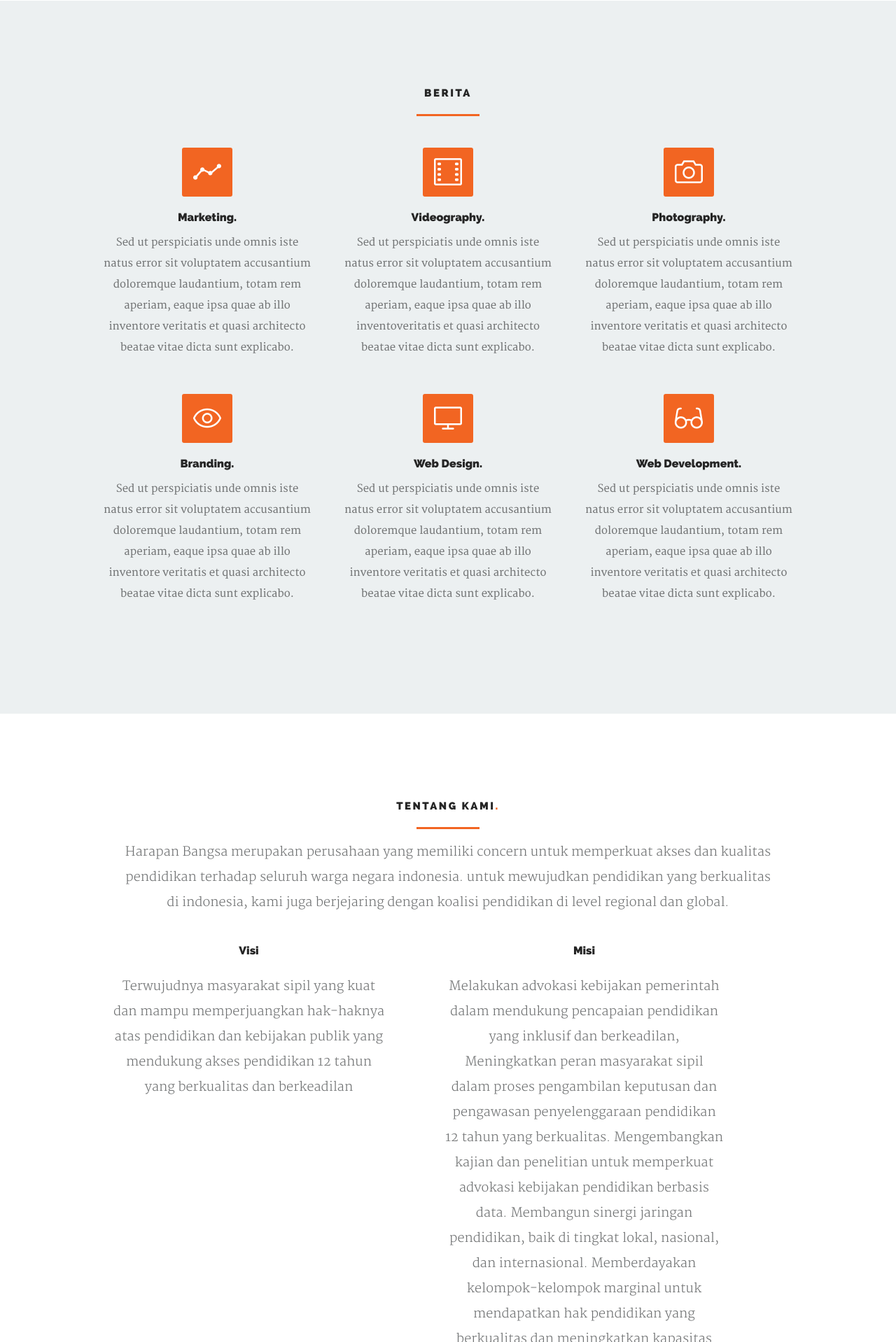
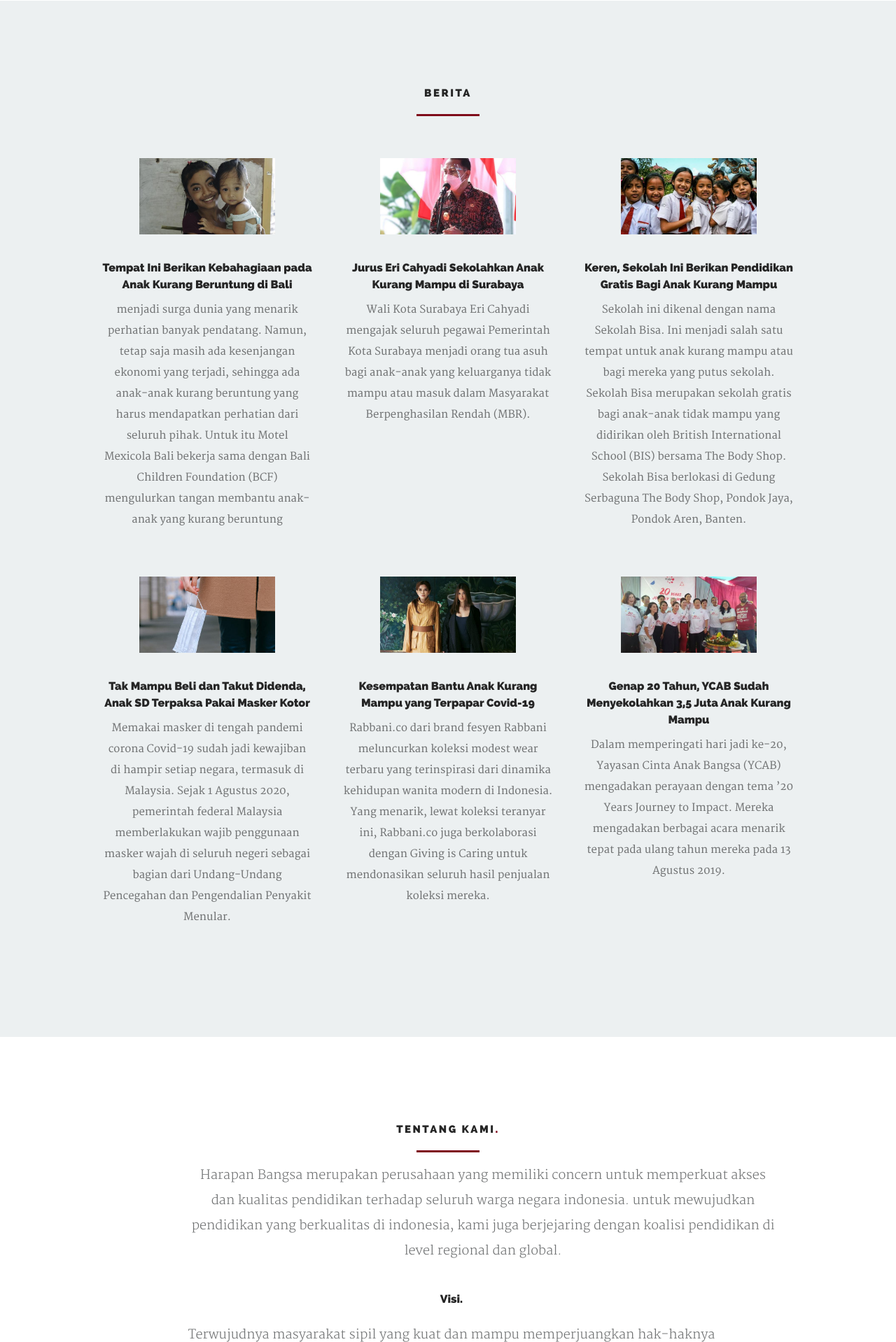
Before and after one commit to Andre17190177/UAS-Web_Programming_2-Kelompok_2, a CodeIgniter app: page /harapanbangsa/ in a window 1280 px wide. Shown: the part 966-2884 px from the top of the page at 70% size. Run offline with CodeIgniter, Linux system fonts and the light colour scheme; some libraries are stand-ins or nearby versions.

Commit message:
update berita dan tentang

```diff
--- a/harapanbangsa/application/views/templates/header.php
+++ b/harapanbangsa/application/views/templates/header.php
@@ -52,7 +52,6 @@
         <div class="row header-inner">
 
             <div class="logo">
-                <a class="smoothscroll" href="#beranda">Puremedia.</a>
                 <a class="smoothscroll" href="#beranda">P.</a>
             </div>
 
--- a/harapanbangsa/application/views/templates/index.php
+++ b/harapanbangsa/application/views/templates/index.php
@@ -84,13 +84,15 @@
                 <div class="bgrid">
 
                     <div class="icon-part">
-                        <span class="icon-graph"></span>
+                        <img src="images/berita1.jpg">
                     </div>
 
-                    <h3>Marketing.</h3>
+                    <h3>Tempat Ini Berikan Kebahagiaan pada Anak Kurang Beruntung di Bali</h3>
 
                     <div class="berita-content">
-                        <p>Sed ut perspiciatis unde omnis iste natus error sit voluptatem accusantium doloremque laudantium, totam rem aperiam, eaque ipsa quae ab illo inventore veritatis et quasi architecto beatae vitae dicta sunt explicabo.
+                        <p>menjadi surga dunia yang menarik perhatian banyak pendatang. Namun, tetap saja masih ada kesenjangan ekonomi yang terjadi,
+                        sehingga ada anak-anak kurang beruntung yang harus mendapatkan perhatian dari seluruh pihak. Untuk itu Motel Mexicola Bali
+                        bekerja sama dengan Bali Children Foundation (BCF) mengulurkan tangan membantu anak-anak yang kurang beruntung
                         </p>
                     </div>
 
@@ -99,13 +101,15 @@
                 <div class="bgrid">
 
                     <div class="icon-part">
-                        <i class="icon-film"></i>
+                        <img src="images/berita2.jpg">
                     </div>
 
-                    <h3>Videography.</h3>
+                    <h3>Jurus Eri Cahyadi Sekolahkan Anak Kurang Mampu di Surabaya</h3>
 
                     <div class="berita-content">
-                        <p>Sed ut perspiciatis unde omnis iste natus error sit voluptatem accusantium doloremque laudantium, totam rem aperiam, eaque ipsa quae ab illo inventoveritatis et quasi architecto beatae vitae dicta sunt explicabo.
+                        <p>Wali Kota Surabaya Eri Cahyadi mengajak seluruh pegawai Pemerintah Kota Surabaya menjadi
+                        orang tua asuh bagi anak-anak yang keluarganya tidak mampu atau masuk dalam Masyarakat
+                        Berpenghasilan Rendah (MBR).
                         </p>
                     </div>
 
@@ -114,13 +118,17 @@
                 <div class="bgrid">
 
                     <div class="icon-part">
-                        <i class="icon-camera"></i>
+                    <img src="images/berita3.jpg">
                     </div>
 
-                    <h3>Photography.</h3>
+                    <h3>Keren, Sekolah Ini Berikan Pendidikan Gratis Bagi Anak Kurang Mampu</h3>
 
                     <div class="berita-content">
-                        <p>Sed ut perspiciatis unde omnis iste natus error sit voluptatem accusantium doloremque laudantium, totam rem aperiam, eaque ipsa quae ab illo inventore veritatis et quasi architecto beatae vitae dicta sunt explicabo.
+                        <p>Sekolah ini dikenal dengan nama Sekolah Bisa.
+                        Ini menjadi salah satu tempat untuk anak kurang mampu atau bagi mereka yang putus sekolah.
+                        Sekolah Bisa merupakan sekolah gratis bagi anak-anak tidak mampu yang didirikan oleh British
+                        International School (BIS) bersama The Body Shop. Sekolah Bisa berlokasi di Gedung Serbaguna
+                        The Body Shop, Pondok Jaya, Pondok Aren, Banten.
                         </p>
                     </div>
 
@@ -129,13 +137,15 @@
                 <div class="bgrid first">
 
                     <div class="icon-part">
-                        <i class="icon-eye"></i>
+                        <img src="images/berita4.jpg">
                     </div>
 
-                    <h3>Branding.</h3>
+                    <h3>Tak Mampu Beli dan Takut Didenda, Anak SD Terpaksa Pakai Masker Kotor</h3>
 
                     <div class="berita-content">
-                        <p>Sed ut perspiciatis unde omnis iste natus error sit voluptatem accusantium doloremque laudantium, totam rem aperiam, eaque ipsa quae ab illo inventore veritatis et quasi architecto beatae vitae dicta sunt explicabo.
+                        <p>Memakai masker di tengah pandemi corona Covid-19 sudah jadi kewajiban di hampir setiap negara,
+                        termasuk di Malaysia. Sejak 1 Agustus 2020, pemerintah federal Malaysia memberlakukan wajib penggunaan
+                        masker wajah di seluruh negeri sebagai bagian dari Undang-Undang Pencegahan dan Pengendalian Penyakit Menular.
                         </p>
                     </div>
 
@@ -144,13 +154,15 @@
                 <div class="bgrid">
 
                     <div class="icon-part">
-                        <i class="icon-screen-desktop"></i>
+                        <img src="images/berita5.jpg">
                     </div>
 
-                    <h3>Web Design.</h3>
+                    <h3>Kesempatan Bantu Anak Kurang Mampu yang Terpapar Covid-19</h3>
 
                     <div class="berita-content">
-                        <p>Sed ut perspiciatis unde omnis iste natus error sit voluptatem accusantium doloremque laudantium, totam rem aperiam, eaque ipsa quae ab illo inventore veritatis et quasi architecto beatae vitae dicta sunt explicabo.
+                        <p>Rabbani.co dari brand fesyen Rabbani meluncurkan koleksi modest wear terbaru yang terinspirasi
+                        dari dinamika kehidupan wanita modern di Indonesia. Yang menarik, lewat koleksi teranyar ini, Rabbani.co
+                        juga berkolaborasi dengan Giving is Caring untuk mendonasikan seluruh hasil penjualan koleksi mereka.
                         </p>
                     </div>
 
@@ -159,13 +171,15 @@
                 <div class="bgrid">
 
                     <div class="icon-part">
-                        <i class="icon-eyeglasses"></i>
+                        <img src="images/berita6.jpg">
                     </div>
 
-                    <h3>Web Development.</h3>
+                    <h3>Genap 20 Tahun, YCAB Sudah Menyekolahkan 3,5 Juta Anak Kurang Mampu</h3>
 
                     <div class="berita-content">
-                        <p>Sed ut perspiciatis unde omnis iste natus error sit voluptatem accusantium doloremque laudantium, totam rem aperiam, eaque ipsa quae ab illo inventore veritatis et quasi architecto beatae vitae dicta sunt explicabo.
+                        <p>Dalam memperingati hari jadi ke-20, Yayasan Cinta Anak Bangsa (YCAB) mengadakan perayaan dengan tema
+                        ’20 Years Journey to Impact. Mereka mengadakan berbagai acara menarik tepat pada ulang tahun mereka pada
+                        13 Agustus 2019.
                         </p>
                     </div>
 
@@ -199,19 +213,22 @@
 
             <div class="row tentang-content">
 
-                <div class="mob-whole six columns left">
+            <div class="twelve columns">
 
-                    <h3>Visi</h3>
+                    <h3>Visi<span>.</span></h3>
+
+
 
                     <p>Terwujudnya masyarakat sipil yang kuat dan mampu memperjuangkan hak-haknya atas pendidikan dan kebijakan
                         publik yang mendukung akses pendidikan 12 tahun yang berkualitas dan berkeadilan
                     </p>
 
-                </div> <!-- /left -->
+            </div>
 
-                <div class="mob-whole six columns right">
 
-                    <h3>Misi</h3>
+            <div class="twelve columns">
+                    <h3>Misi<span>.</span></h3>
+
 
                     <p>Melakukan advokasi kebijakan pemerintah dalam mendukung pencapaian pendidikan yang inklusif dan berkeadilan,
                         Meningkatkan peran masyarakat sipil dalam proses pengambilan keputusan dan pengawasan penyelenggaraan pendidikan 12 tahun
@@ -220,7 +237,7 @@
                         berkualitas dan meningkatkan kapasitas tenaga pendidikan.
                     </p>
 
-                </div> <!-- /right -->
+            </div>
 
             </div> <!-- /row -->
 
@@ -232,7 +249,7 @@
 
                     <div class="twelve columns">
 
-                        <h1>Donasi<span>.</span></h1>
+                        <h1>form donasi<span></span></h1>
 
                         <hr />
                     </div>
@@ -251,11 +268,6 @@
                         <h1>Hubungi Kami<span>.</span></h1>
 
                         <hr />
-
-                        <p>Sed ut perspiciatis unde omnis iste natus error sit voluptatem accusantium doloremque laudantium, totam rem aperiam,
-                            eaque ipsa quae ab illo inventore veritatis et quasi architecto beatae vitae dicta sunt explicabo. Nemo enim ipsam
-                            voluptatem quia voluptas sit aspernatur aut odit aut fugit.
-                        </p>
 
                     </div>
 
--- a/harapanbangsa/css/main.css
+++ b/harapanbangsa/css/main.css
@@ -1323,7 +1323,7 @@ footer #go-top a:hover {
 /* =================================================================== */
 
 hr {
-	border: solid #f26522;
+	border: solid #7f0a1a;
 	border-width: 3px 0 0;
 	width: 90px;
 	margin: 11px auto 15px;
@@ -1347,7 +1347,7 @@ hr {
 }
 
 .section-head h1 span {
-	color: #f26522;
+	color: #7f0a1a;
 }
 
 .section-head p {
@@ -1824,9 +1824,9 @@ hr {
 }
 
 .berita-list .icon-part {
-	background: #f26522;
+
 	color: white;
-	width: 72px;
+	width: 200px;
 	padding: 15px 3px;
 	font-size: 40px;
 	border-radius: 3px;
@@ -1853,6 +1853,7 @@ hr {
 	background: white;
 	padding-top: 120px;
 	padding-bottom: 0;
+	text-align: center;
 }
 
 #tentang .tentang-content {
@@ -1864,10 +1865,13 @@ hr {
 	text-transform: none;
 	padding: 0;
 	margin-bottom: 0;
+	margin-left: 100px;
 }
 
 #tentang p {
 	color: #707273;
+	text-align: center;
+	padding-left: 100px;
 }
 
 #tentang .left {
```
Also changed, not shown: other parts of harapanbangsa/css/main.css (+76 -75 lines), harapanbangsa/images/berita1.jpg (added), harapanbangsa/images/berita2.jpg (added), harapanbangsa/images/berita3.jpg (added), harapanbangsa/images/berita4.jpg (added), harapanbangsa/images/berita5.jpg (added), harapanbangsa/images/berita6.jpg (added).
